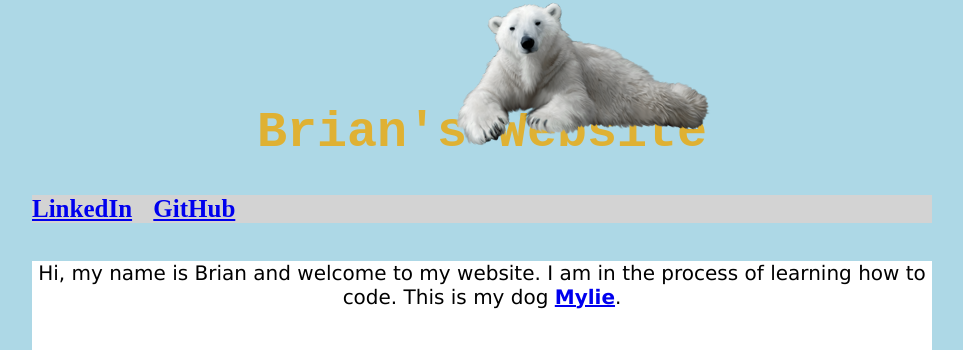
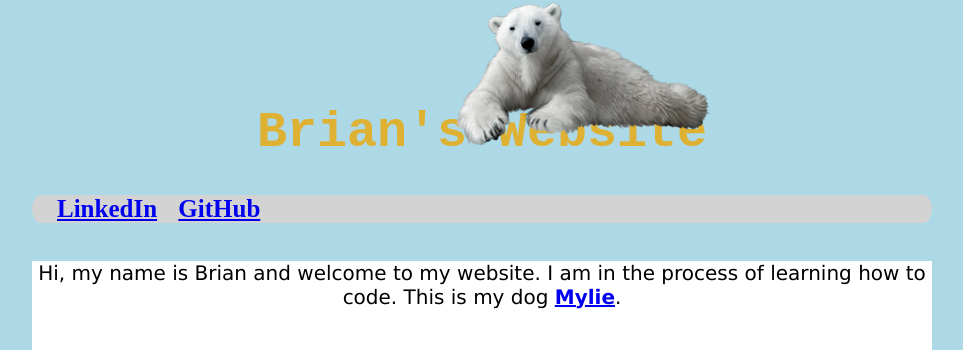
Before and after one commit to bsmitty815/brian-website, a plain HTML site: page index.html in a window 1280 px wide. Shown: the top 350 px of the page, without its empty margins (158-1121 px from the left). Drawn offline with Linux system fonts and the light colour scheme.

Commit message:
updated nav bar

```diff
--- a/style.css
+++ b/style.css
@@ -13,12 +13,17 @@ h1 {
 .topNav {
     background:lightgray;
     text-align: left;
+    padding-left: 25px;
     font-size: 25px;
     float: middle;
     margin: 0 auto;
     word-spacing: 15px;
     font-weight: bold;
-}
+    border-bottom-left-radius:1% 50%;
+    border-bottom-right-radius:1% 50%;
+    border-top-right-radius:1% 50%;
+    border-top-left-radius:1% 50%;
+} /*this changes the navigation bar*/
 
 .divThree {
     text-align: center;
```
